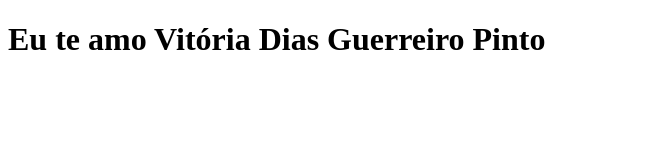
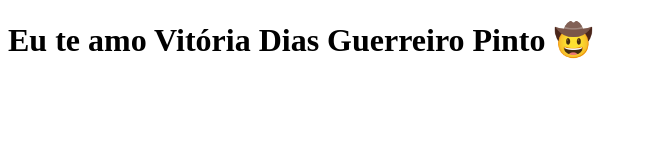
Before and after one commit to Enio11/clone-tabnews, a Next.js app: page / in a window 1280 px wide. Shown: the top 160 px of the page, without its empty margins (0-648 px from the left). Built offline with nearby package versions, Linux system fonts and the light colour scheme.

Commit message:
modifica a frase

```diff
--- a/pages/index.js
+++ b/pages/index.js
@@ -1,5 +1,5 @@
 function Home() {
-    return <h1>Eu te amo Vitória Dias Guerreiro Pinto</h1>
+    return <h1>Eu te amo Vitória Dias Guerreiro Pinto 🤠</h1>
 }
 
 export default Home;
```
